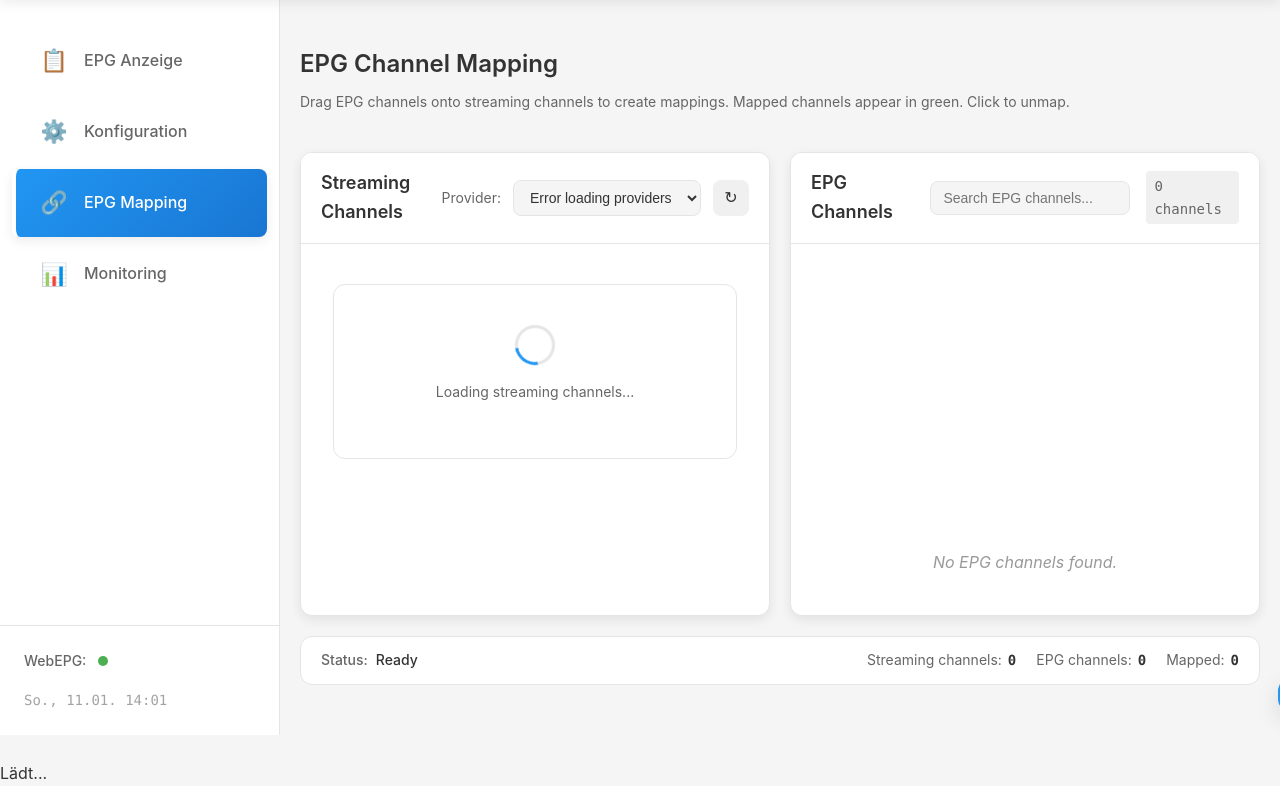
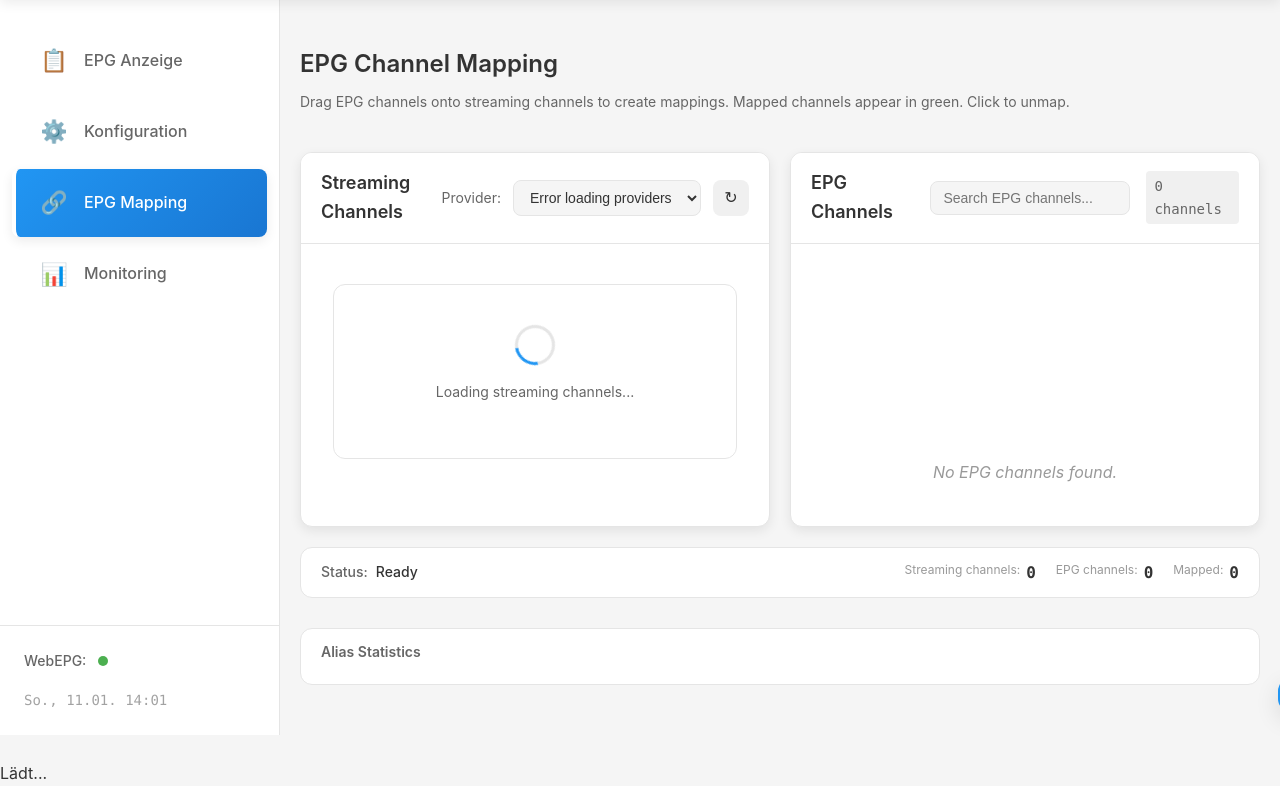
Before and after one commit to nirvana-7777/ultimate-ui, a Flask app: page /mapping in a window 1280 px wide. Shown: the part 65-851 px from the top of the page. Run offline with Flask 3, Linux system fonts and the light colour scheme; data that the repository does not hold is empty; some libraries are stand-ins or nearby versions.

Commit message:
Fix EPG Loading

```diff
--- a/src/app.py
+++ b/src/app.py
@@ -494,6 +494,80 @@ def api_list_channels():
         logger.error(f"Error listing channels: {e}")
         return jsonify({"error": str(e)}), 500
 
+@app.route("/api/aliases", methods=["GET"])
+def api_list_all_aliases():
+    """PROXY: Get all aliases from WebEPG."""
+    try:
+        webepg = get_webepg_client()
+        response = webepg.session.get(
+            f"{webepg.base_url}/api/v1/aliases",
+            timeout=webepg.timeout
+        )
+        response.raise_for_status()
+        return jsonify(response.json())
+    except Exception as e:
+        logger.error(f"Error listing aliases: {e}")
+        return jsonify({"error": str(e)}), 500
+
+@app.route("/api/aliases/paginated", methods=["GET"])
+def api_list_aliases_paginated():
+    """PROXY: Get aliases with pagination."""
+    try:
+        webepg = get_webepg_client()
+        page = request.args.get("page", 1, type=int)
+        per_page = request.args.get("per_page", 100, type=int)
+        alias_type = request.args.get("alias_type")
+        channel_id = request.args.get("channel_id", type=int)
+
+        params = {
+            "page": page,
+            "per_page": per_page
+        }
+        if alias_type:
+            params["alias_type"] = alias_type
+        if channel_id:
+            params["channel_id"] = channel_id
+
+        response = webepg.session.get(
+            f"{webepg.base_url}/api/v1/aliases/paginated",
+            params=params,
+            timeout=webepg.timeout
+        )
+        response.raise_for_status()
+        return jsonify(response.json())
+    except Exception as e:
+        logger.error(f"Error listing paginated aliases: {e}")
+        return jsonify({"error": str(e)}), 500
+
+@app.route("/api/aliases/statistics", methods=["GET"])
+def api_get_alias_statistics():
+    """PROXY: Get alias statistics."""
+    try:
+        webepg = get_webepg_client()
+        response = webepg.session.get(
+            f"{webepg.base_url}/api/v1/aliases/statistics",
+            timeout=webepg.timeout
+        )
+        response.raise_for_status()
+        return jsonify(response.json())
+    except Exception as e:
+        logger.error(f"Error getting alias statistics: {e}")
+        return jsonify({"error": str(e)}), 500
+
+@app.route("/api/aliases/mapping", methods=["GET"])
+def api_get_alias_mapping():
+    """PROXY: Get optimized alias mapping."""
+    try:
+        webepg = get_webepg_client()
+        response = webepg.session.get(
+            f"{webepg.base_url}/api/v1/aliases/mapping",
+            timeout=webepg.timeout
+        )
+        response.raise_for_status()
+        return jsonify(response.json())
+    except Exception as e:
+        logger.error(f"Error getting alias mapping: {e}")
+        return jsonify({"error": str(e)}), 500
 
 @app.route("/api/channels/<channel_identifier>/aliases", methods=["GET"])
 def api_list_channel_aliases(channel_identifier):
--- a/src/static/css/epg_mapping.css
+++ b/src/static/css/epg_mapping.css
@@ -530,3 +530,45 @@
 .channels-container::-webkit-scrollbar-thumb:hover {
     background: var(--accent-color);
 }
+
+.statistics-bar {
+    background: var(--bg-card);
+    border-radius: var(--radius);
+    padding: 12px 20px;
+    border: 1px solid var(--border-color);
+    margin-top: 10px;
+}
+
+.stats-title {
+    font-size: 14px;
+    font-weight: 600;
+    color: var(--text-secondary);
+    margin-bottom: 8px;
+}
+
+.stats-grid {
+    display: grid;
+    grid-template-columns: repeat(auto-fit, minmax(150px, 1fr));
+    gap: 12px;
+}
+
+.stat-item {
+    background: var(--bg-secondary);
+    border-radius: var(--radius-sm);
+    padding: 8px 12px;
+    border: 1px solid var(--border-color);
+}
+
+.stat-label {
+    font-size: 12px;
+    color: var(--text-muted);
+    display: block;
+    margin-bottom: 2px;
+}
+
+.stat-value {
+    font-size: 16px;
+    font-weight: 600;
+    color: var(--text-primary);
+    font-family: 'SF Mono', Monaco, Consolas, monospace;
+}
--- a/src/static/js/epg_mapping.js
+++ b/src/static/js/epg_mapping.js
@@ -411,50 +411,105 @@ class EPGMappingManager {
             this.state.aliases.clear();
             this.channelLookup.aliasToStreaming.clear();
 
-            // Load all aliases from WebEPG
-            // We need to get all channels and check their aliases
-            // This is inefficient but works for now
-            for (const [streamingId, streamingChannel] of this.channelLookup.streaming) {
-                try {
-                    // Try to get the EPG channel that has this streamingId as an alias
-                    // We'll check all EPG channels
-                    for (const [epgId, epgChannel] of this.channelLookup.epg) {
-                        // Check if this EPG channel has aliases
-                        try {
-                            const aliasesResponse = await fetch(`/api/channels/${epgId}/aliases`);
-                            const aliasesData = await aliasesResponse.json();
+            // Use the new bulk endpoint to get all aliases at once
+            const response = await fetch('/api/aliases');
+            const data = await response.json();
 
-                            if (Array.isArray(aliasesData)) {
-                                const foundAlias = aliasesData.find(alias =>
-                                    alias.alias === streamingId
-                                );
+            if (data.aliases && Array.isArray(data.aliases)) {
+                data.aliases.forEach(alias => {
+                    if (alias.alias) {
+                        this.state.aliases.set(alias.alias, {
+                            aliasId: alias.id,
+                            epgChannelId: alias.channel_id,
+                            alias: alias.alias,
+                            epgChannelName: alias.channel_display_name || `Channel ${alias.channel_id}`,
+                            aliasType: alias.alias_type,
+                            createdAt: alias.created_at
+                        });
 
-                                if (foundAlias) {
-                                    this.state.aliases.set(streamingId, {
-                                        aliasId: foundAlias.id,
-                                        epgChannelId: epgId,
-                                        alias: streamingId,
-                                        epgChannelName: epgChannel.display_name || epgChannel.name
-                                    });
+                        // Add reverse lookup for EPG channels
+                        this.channelLookup.aliasToStreaming.set(alias.channel_id.toString(), alias.alias);
+                    }
+                });
 
-                                    this.channelLookup.aliasToStreaming.set(epgId, streamingId);
-                                    break; // Found mapping, move to next streaming channel
-                                }
-                            }
-                        } catch (err) {
-                            // EPG channel might not have aliases endpoint
-                            continue;
-                        }
+                logger.debug(`Loaded ${data.aliases.length} aliases from bulk endpoint`);
+            }
+        } catch (error) {
+            console.error('Error loading aliases:', error);
+            // Fallback to individual requests if bulk endpoint fails
+            await this.loadAliasesFallback();
+        }
+    }
+
+    async loadAliasesPaginated(page = 1, perPage = 100) {
+        try {
+            const response = await fetch(`/api/aliases/paginated?page=${page}&per_page=${perPage}`);
+            const data = await response.json();
+
+            if (data.aliases && Array.isArray(data.aliases)) {
+                data.aliases.forEach(alias => {
+                    if (alias.alias) {
+                        this.state.aliases.set(alias.alias, {
+                            aliasId: alias.id,
+                            epgChannelId: alias.channel_id,
+                            alias: alias.alias,
+                            epgChannelName: alias.channel_display_name,
+                            aliasType: alias.alias_type,
+                            createdAt: alias.created_at
+                        });
                     }
-                } catch (error) {
-                    // Silently fail - channel might not have aliases
-                    console.debug(`Error checking aliases for channel ${streamingId}:`, error.message);
+                });
+
+                // Load more if available
+                if (data.total > page * perPage) {
+                    await this.loadAliasesPaginated(page + 1, perPage);
                 }
             }
+        } catch (error) {
+            console.error('Error loading paginated aliases:', error);
+        }
+    }
 
+    async loadAliasStatistics() {
+        try {
+            const response = await fetch('/api/aliases/statistics');
+            const data = await response.json();
+
+            if (data.success !== false) {
+                this.state.statistics = data;
+                this.updateStatisticsDisplay();
+            }
         } catch (error) {
-            console.error('Error loading aliases:', error);
-            // Don't show toast - this is a background operation
+            console.error('Error loading alias statistics:', error);
+        }
+    }
+
+    updateStatisticsDisplay() {
+        if (!this.state.statistics) return;
+
+        const stats = this.state.statistics;
+        const statsElement = document.getElementById('alias-statistics');
+        if (statsElement) {
+            statsElement.innerHTML = `
+                <div class="stats-grid">
+                    <div class="stat-item">
+                        <span class="stat-label">Total Aliases:</span>
+                        <span class="stat-value">${stats.total_aliases || 0}</span>
+                    </div>
+                    <div class="stat-item">
+                        <span class="stat-label">Mapped Channels:</span>
+                        <span class="stat-value">${stats.channels_with_aliases || 0}</span>
+                    </div>
+                    <div class="stat-item">
+                        <span class="stat-label">Avg per Channel:</span>
+                        <span class="stat-value">${(stats.avg_aliases_per_channel || 0).toFixed(1)}</span>
+                    </div>
+                    <div class="stat-item">
+                        <span class="stat-label">Unmapped:</span>
+                        <span class="stat-value">${stats.channels_without_aliases || 0}</span>
+                    </div>
+                </div>
+            `;
         }
     }
 
--- a/src/templates/epg_mapping.html
+++ b/src/templates/epg_mapping.html
@@ -99,6 +99,13 @@
             </span>
         </div>
     </div>
+
+    <div class="statistics-bar">
+        <div class="stats-title">Alias Statistics</div>
+        <div id="alias-statistics" class="stats-container">
+            <!-- Statistics will be loaded here -->
+        </div>
+    </div>
 </div>
 
 <!-- Confirmation modal for unmapping -->
```
